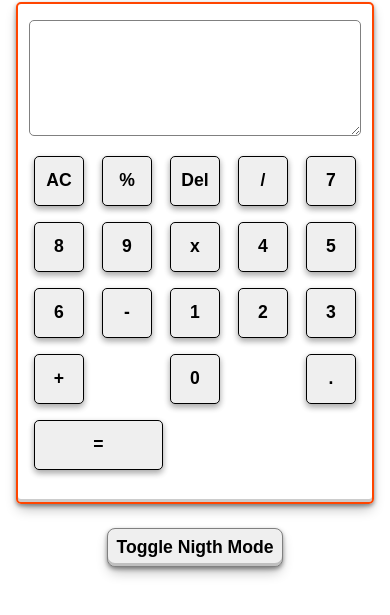
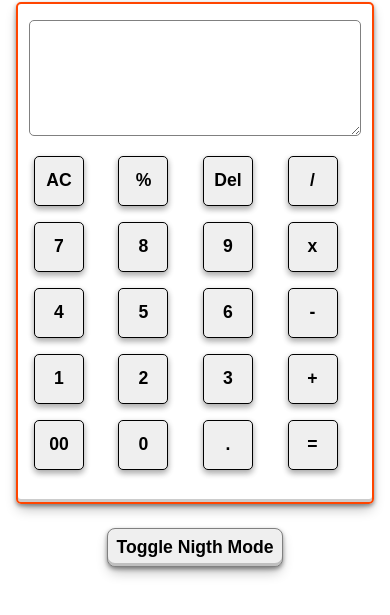
Before and after one commit to pankaj90988/calculator, a plain HTML site: page index.html in a window 390 px wide. Shown: the part 197-812 px from the top of the page. Drawn offline with Linux system fonts and the light colour scheme.

Commit message:
some change in css

```diff
--- a/index.html
+++ b/index.html
@@ -35,6 +35,7 @@
                 <button class="inputbtn">2</button>
                 <button class="inputbtn">3</button>
                 <button class="inputbtn">+</button>
+                <button class="inputbtn">00</button>
                 <button class="inputbtn">0</button>
                 <button class="inputbtn">.</button>
                 <button id="equal-btn" class="inputbtn">=</button>
--- a/style.css
+++ b/style.css
@@ -41,6 +41,10 @@ h1 {
     .card {
         width: 100%;
     }
+    .all-btn-container{
+        display: grid;
+        grid-template-columns: repeat(4, 1fr);
+    }
 }
 
 
@@ -58,15 +62,18 @@ h1 {
 }
 
 .all-btn-container {
-    display: flex;
-    justify-content: space-between;
-    align-items: center;
-    flex-wrap: wrap;
+    /* display: flex; */
+    /* justify-content: space-between; */
+    /* align-items: center; */
+    /* flex-wrap: wrap; */
     gap: 1rem;
     padding: 1rem 0.3rem 0rem;
     width: 100%;
+    /* object-fit: contain; */
 
     /* border: 2px solid green; */
+    display: grid;
+    grid-template-columns: repeat(4, 1fr);
 }
 
 .inputbtn {
@@ -86,9 +93,9 @@ h1 {
     color: white;
 }
 
-#equal-btn {
-    width: 40%;
-}
+/* #equal-btn { */
+    /* width: 40%; */
+/* } */
 
 .toggle {
     padding: 0.5rem;
```
